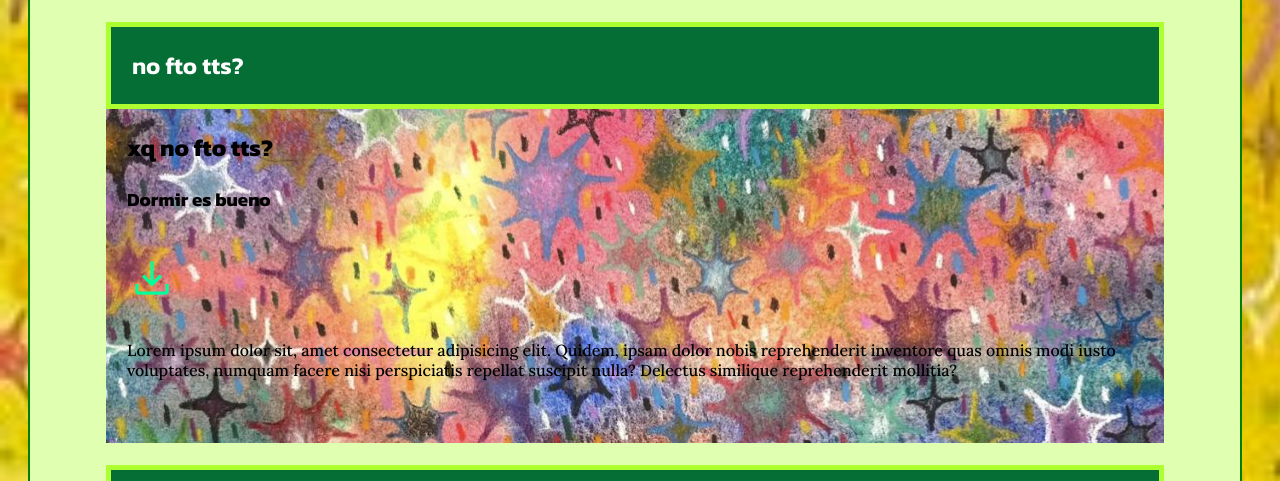
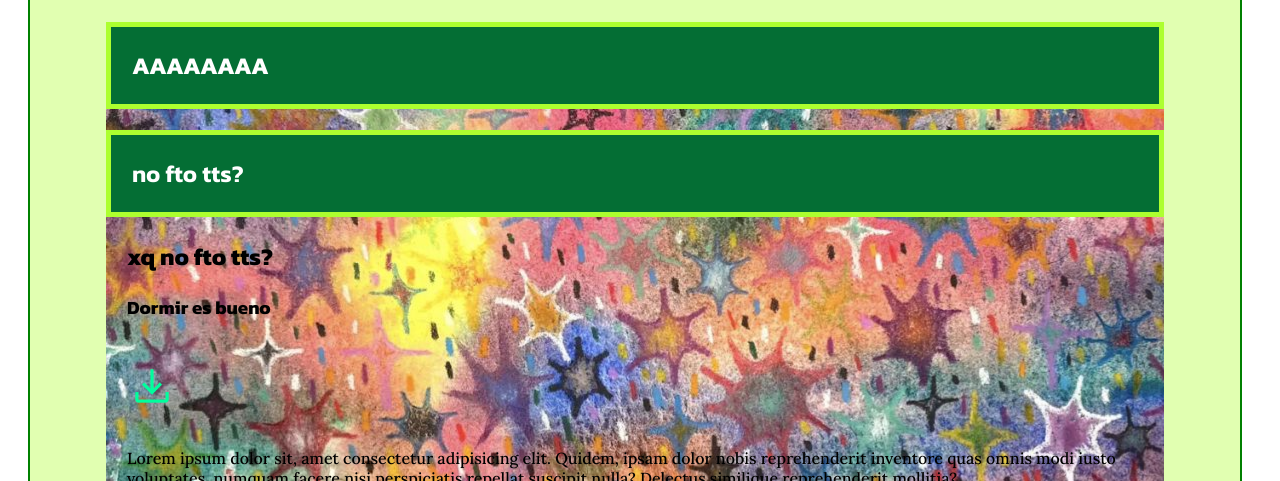
Before and after one commit to villaresblanca/git-prueba, a plain HTML site: page index.html in a window 1280 px wide. Shown: the part 619-1100 px from the top of the page. Drawn offline with nearby package versions, Linux system fonts and the light colour scheme.

Commit message:
Update index.html
aaaaa

```diff
--- a/index.html
+++ b/index.html
@@ -18,7 +18,7 @@
     <!--Fin Google Icons-->
 </head>
 
-<body class="bg">
+<body>
     <header>
         <nav id="inicio">
             <span class="material-symbols-outlined menu">
@@ -55,6 +55,7 @@
         </div>
 
         <section class="kanit-medium star">
+        <h1>AAAAAAAA</h1>
         <h1 class="kanit-semibold">no fto tts?</h1>
         <h2>xq no fto tts?</h2>
         <h3>Dormir es bueno</h3>
```
